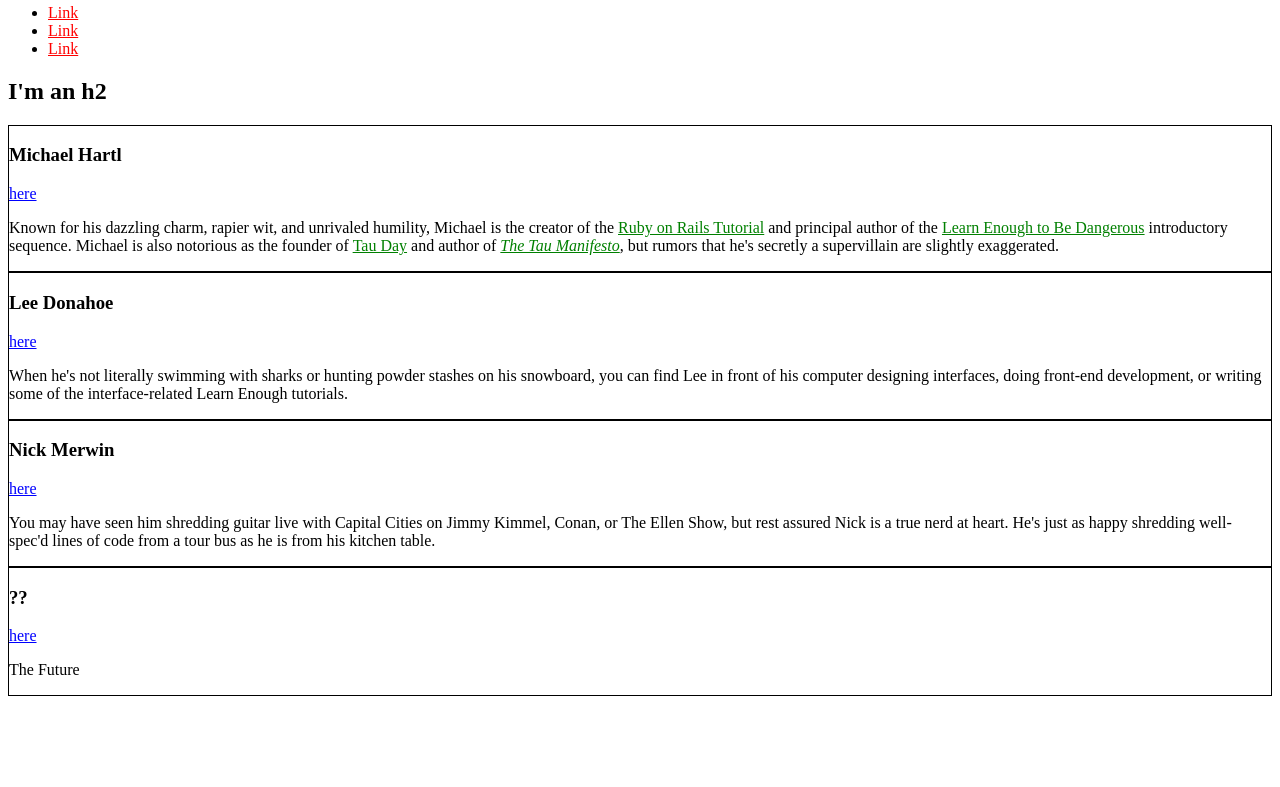
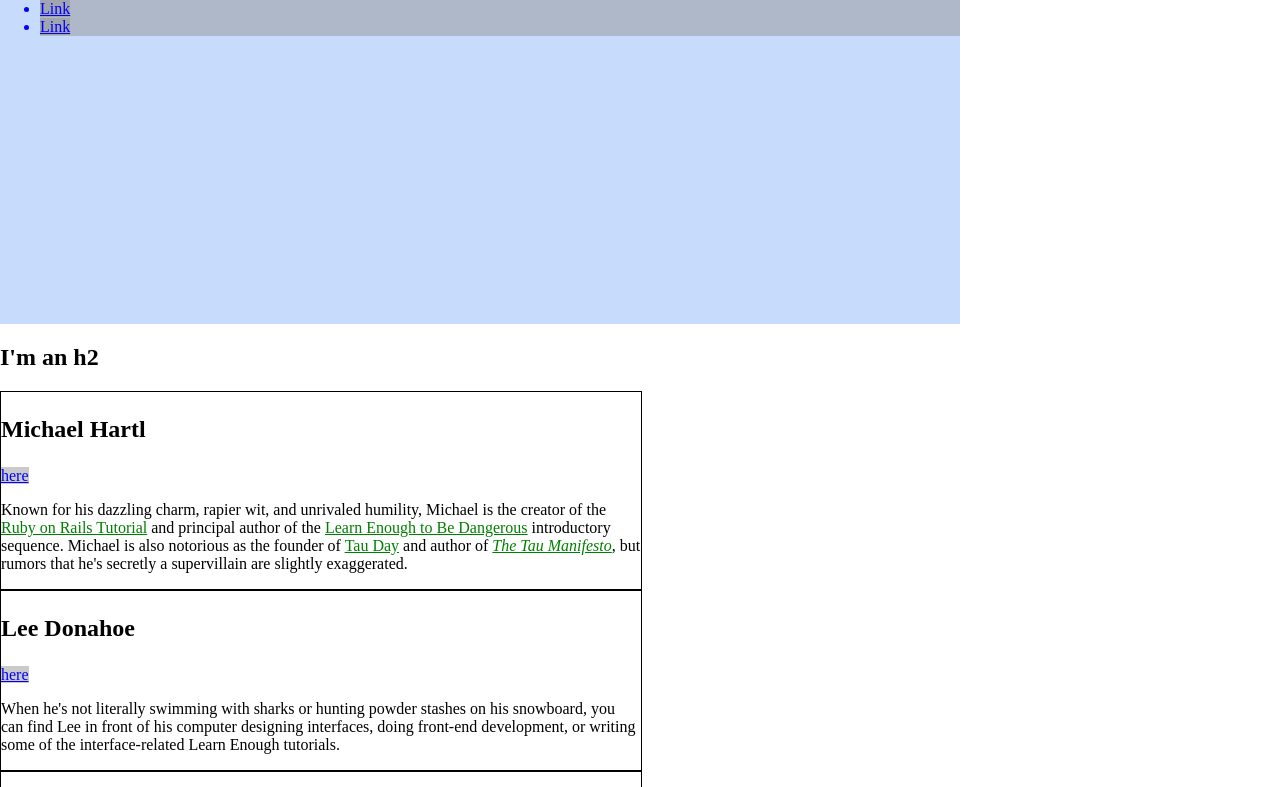
Before and after one commit to mcbr1d3rr/LE_CSS_2_B_Dangerous, a plain HTML site: page index.html in a window 1280 px wide. Shown: the part 76-863 px from the top of the page. Before the commit the page ends 800 px from the top, so only its background shows below. Drawn offline with Linux system fonts and the light colour scheme.

```diff
--- a/index.html
+++ b/index.html
@@ -8,41 +8,86 @@
       /* GLOBAL STYLES */
       a
       {
-        color: red;
+        /* red=ff, green=00, blue=00, #ff0000 eq to #f00 eq to rgb(255,0,0) */
+        color: #f00;
+      }
+      html, body
+      {
+        margin: 0;
+        padding: 0;
+      }
+      h1
+      {
+        font-size: 2em;
+        margin-top: 0;
+      }
+
+      /* HERO STYLES */
+      .fullHero
+      {
+        background-color: #c7dbfc;
+        height: 50vh;
+        width: 75vw;
       }
 
       /* SOCIAL STYLES */
       .socialLink
       {
+        background: rgba(150, 150, 150, 0.5);
         color: blue;
       }
 
       /* BIO STYLES */
+      .bioWrapper
+      {
+
+      }
       .bioBox
       {
         border: 1px solid black;
+        font-size: 1em;
+        width: 50%;
+      }
+      .bioBox h3
+      {
+        font-size: 1.5em;
+      }
+      .bioCopy
+      {
+        font-size: 1em;
       }
       .bioCopy a
       {
         color: green;
       }
 
+      /* html{background: red;} generic division style */
+      /* div.bioBox
+      {
+        border: 1px solid green;
+      }
+      */
     </style>
   </head>
   <body>
+    <div class="fullHero heroHome">
+      <!-- added socalLink styling to h1 -->
+      <!-- <h1 class="socialLink">I'm an h1</h1> -->
       <h1>I'm an h1</h1>
       <ul>
-      <li>
-        <a href="http://example.com/">Link</a>
+        <li class="socialLink">
+          <a href="http://example.com/" class="socialLink">Link</a>
         </li>
-      <li>
-        <a href="http://example.com/">Link</a>
+        <li class="socialLink">
+          <a href="http://example.com/" class="socialLink">Link</a>
         </li>
-      <li>
-        <a href="http://example.com/">Link</a>
+        <li class="socialLink">
+          <a href="http://example.com/" class="socialLink">Link</a>
         </li>
       </ul>
+    </div>
     <h2>I'm an h2</h2>
+    <div class="bioWrapper">
       <div class="bioBox">
         <h3>Michael Hartl</h3>
         <a href="http://twitter.com/mhartl" class="socialLink">here</a>
@@ -93,5 +138,6 @@
             The Future
           </p>
       </div>
+    </div>
   </body>
 </html>
```
Lines whose indentation alone changed are shown as unchanged.
